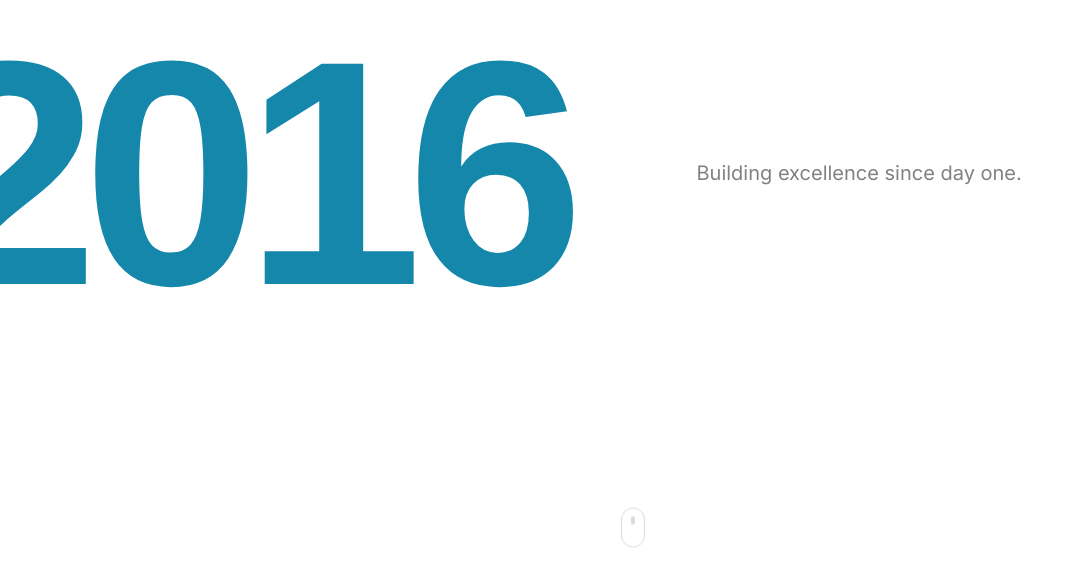
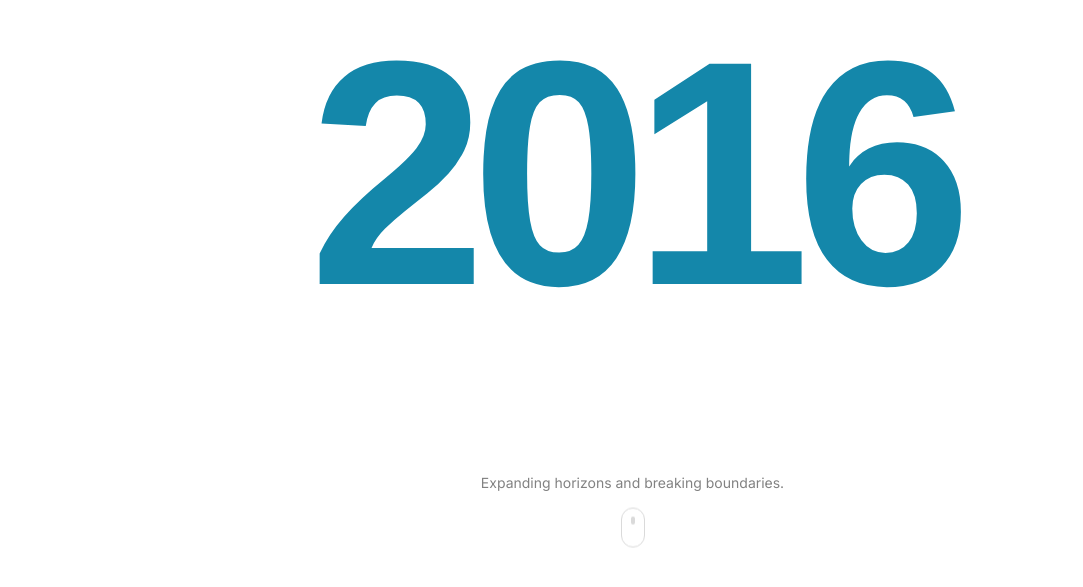
Before and after one commit to vatsalmotiani/thought-bubbles, a Next.js app: page / in a window 1280 px wide. Shown: the part 1787-2374 px from the top of the page, without its empty margins (0-1083 px from the left). Built offline with nearby package versions, Linux system fonts and the light colour scheme.

Commit message:
feat: Dyanimc Text for Countdown

```diff
--- a/src/components/CountdownSection.jsx
+++ b/src/components/CountdownSection.jsx
@@ -27,6 +27,34 @@ export default function CountdownScroll() {
   const digit2 = useTransform(yearString, (s) => s[1]);
   const digit3 = useTransform(yearString, (s) => s[2]);
   const digit4 = useTransform(yearString, (s) => s[3]);
+
+  // Text milestones based on years
+  const milestones = [
+    { year: 2022, text: "Building excellence since day one." },
+    { year: 2020, text: "Adapting and innovating through challenges." },
+    { year: 2015, text: "Expanding horizons and breaking boundaries." },
+    { year: 2011, text: "Where it all began - the foundation." },
+  ];
+
+  // State for current milestone text
+  const [currentText, setCurrentText] = useState(milestones[0].text);
+
+  // Update text based on year
+  useEffect(() => {
+    const unsubscribe = displayYear.on("change", (latest) => {
+      // Find the appropriate milestone text
+      for (let i = 0; i < milestones.length; i++) {
+        if (latest >= milestones[i].year) {
+          if (currentText !== milestones[i].text) {
+            setCurrentText(milestones[i].text);
+          }
+          break;
+        }
+      }
+    });
+
+    return () => unsubscribe();
+  }, [displayYear, currentText]);
 
   // Check if countdown is complete
   useEffect(() => {
@@ -77,9 +105,9 @@ export default function CountdownScroll() {
       {/* Sticky container */}
       <div className='sticky top-0 h-screen flex items-center overflow-hidden'>
         <div className='w-full max-w-7xl mx-auto px-4 md:px-8'>
-          <div className='grid md:grid-cols-2 gap-12 md:gap-20 lg:gap-32 items-center'>
+          <div className='grid gap-12 md:gap-20 lg:gap-32 items-center'>
             {/* Left side - Year countdown */}
-            <div className='flex items-center justify-center md:col-span-1 col-span-2 md:justify-end'>
+            <div className='flex items-center justify-center col-span-2'>
               <motion.div
                 className='text-[180px] sm:text-[220px] md:text-[200px] lg:text-[320px] font-bold leading-none font-space tracking-tighter'
                 style={{
@@ -94,7 +122,7 @@ export default function CountdownScroll() {
             </div>
 
             {/* Right side - Minimal info */}
-            <div className='hidden md:block'>
+            {/* <div className='hidden md:block'>
               <motion.div
                 initial={{ opacity: 0, x: 30 }}
                 whileInView={{ opacity: 1, x: 0 }}
@@ -103,19 +131,22 @@ export default function CountdownScroll() {
               >
                 <p className='text-lg md:text-xl text-tb-body leading-relaxed max-w-md'>Building excellence since day one.</p>
               </motion.div>
-            </div>
+            </div> */}
           </div>
 
           {/* Bottom minimal text - mobile only */}
-          <motion.div
-            initial={{ opacity: 0 }}
-            whileInView={{ opacity: 1 }}
-            transition={{ duration: 0.8, delay: 0.6 }}
-            viewport={{ once: true }}
-            className='absolute bottom-20 left-0 right-0 px-4 md:hidden'
-          >
+          <motion.div className='absolute bottom-20 left-0 right-0 px-4'>
             <div className='max-w-7xl mx-auto'>
-              <p className='text-sm text-tb-body text-center'>Building excellence since day one.</p>
+              <motion.p
+                key={currentText}
+                initial={{ opacity: 0, y: 20 }}
+                animate={{ opacity: 1, y: 0 }}
+                exit={{ opacity: 0, y: -20 }}
+                transition={{ duration: 0.6, ease: "easeInOut" }}
+                className='text-sm text-tb-body text-center'
+              >
+                {currentText}
+              </motion.p>
             </div>
           </motion.div>
 
```
